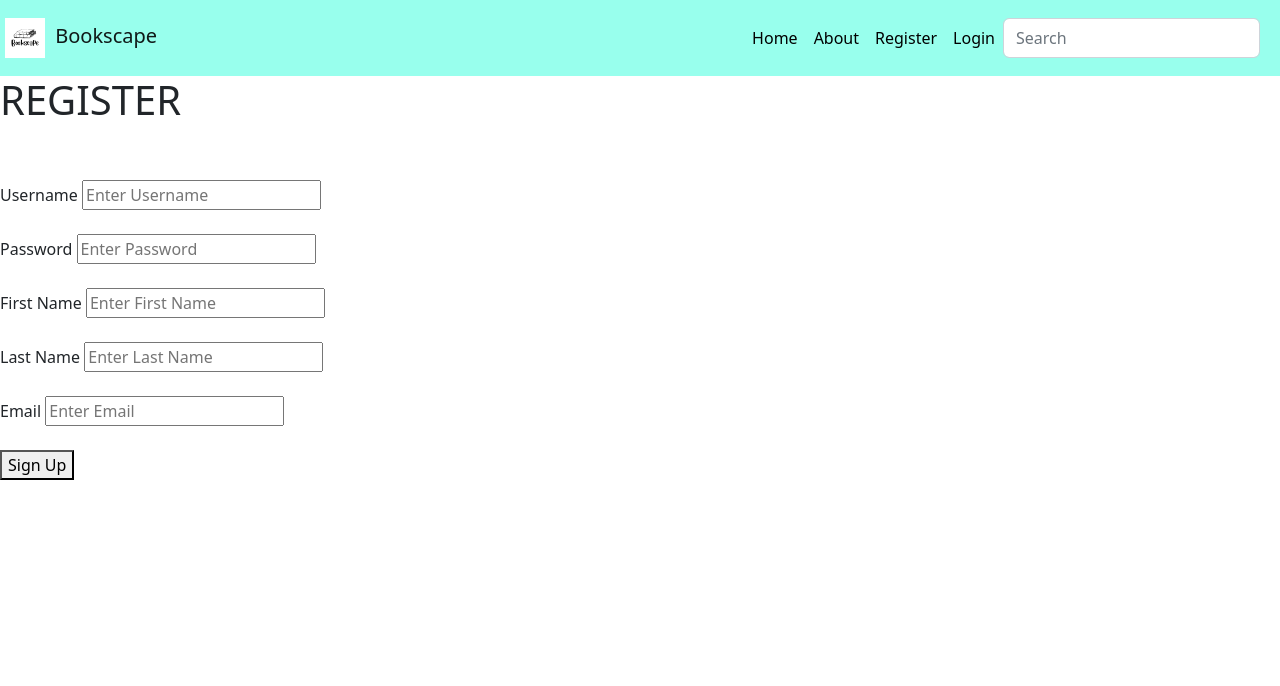
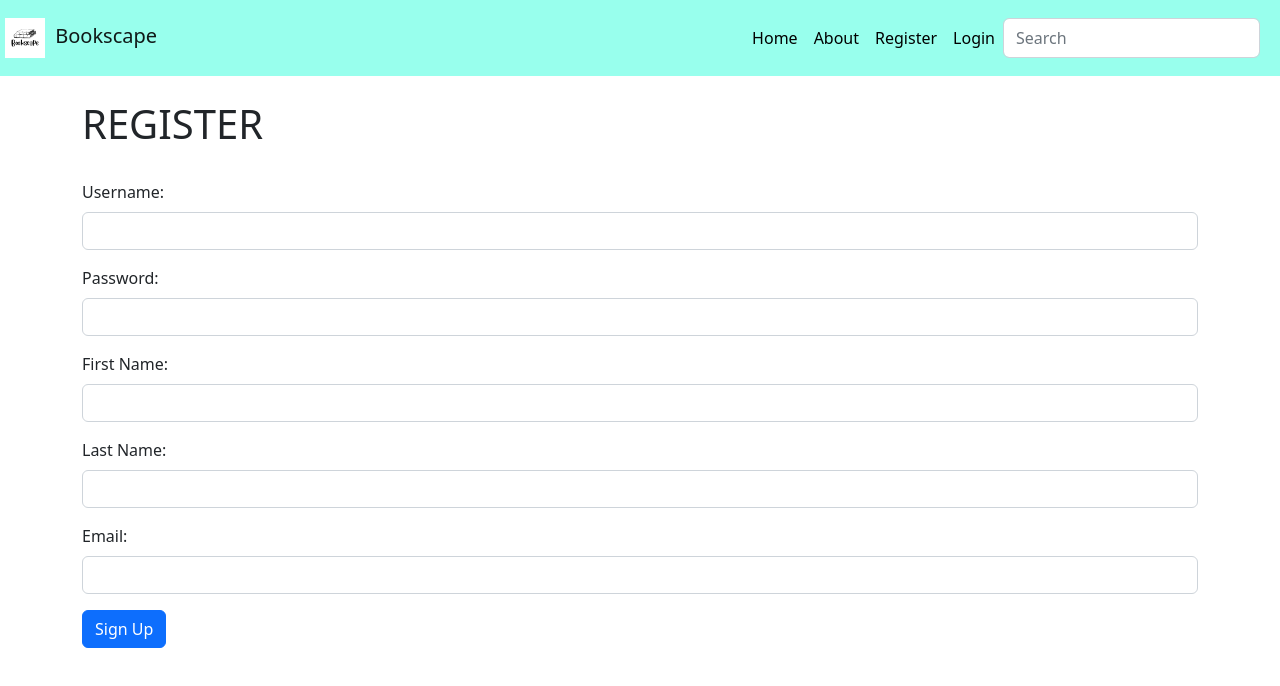
Before and after one commit to JoshLaw-04/BookScape, a React (Create React App) app: page /register in a window 1280 px wide. Shown: the top 686 px of the page. Built offline with nearby package versions, Linux system fonts and the light colour scheme.

Commit message:
Fixed Register feature

```diff
--- a/src/components/SignUp.js
+++ b/src/components/SignUp.js
@@ -1,50 +1,71 @@
 import React, { useContext, useState } from 'react';
+import Form from "react-bootstrap/Form";
+import Button from "react-bootstrap/Button";
+import { Container } from "react-bootstrap";
 import { useNavigate } from 'react-router-dom';
 import UserContext from '../contexts/UserContext';
 import "./Home.css";
 
 
 const SignUp = () => {
-    const [username, setUsername] = useState("");
-    const [password, setPassword] = useState("");
-    const [firstName, setFirstName] = useState("");
-    const [lastName, setLastName] = useState("");
-    const [email, setEmail] = useState("");
+    let [ newUser, setNewUser] = useState({
+        username: null,
+        password: null,
+        firstName: null,
+        lastName: null,
+        email: null
+    })
 
     let { createUser } = useContext(UserContext);
     let navigate = useNavigate();
 
+    function handleChange(event) {
+        setNewUser((prevValue) => {
+            return { ...prevValue, [event.target.name]: event.target.value }
+        });
+    }
+
     function handleSubmit(event) {
         event.preventDefault();
-        createUser(username, password, firstName, lastName, email).then(() => {
+        createUser(newUser).then(() => {
             navigate('/login');
         }).catch(error => {
             console.log(error);
+            console.log(newUser);
             window.alert('Failed registration: error creating user');
         });
     }
 
     return (
-        <form onSubmit={handleSubmit}>
-            <h1>REGISTER</h1>
-            <br></br><br></br>
-            <span>Username  </span>
-            <input placeholder="Enter Username" type="text" name="username" value={username} onChange={e => setUsername(e.target.value)} />
-            <br></br><br></br>
-            <span>Password  </span>
-            <input placeholder="Enter Password" type="password" name="password" value={password} onChange={e => setPassword(e.target.value)} />
-            <br /><br></br>
-            <span>First Name  </span>
-            <input placeholder="Enter First Name" type="text" name="firstName" value={firstName} onChange={e => setFirstName(e.target.value)} />
-            <br /><br></br>
-            <span>Last Name  </span>
-            <input placeholder="Enter Last Name" type="text" name="lastName" value={lastName} onChange={e => setLastName(e.target.value)} />
-            <br /><br></br>
-            <span>Email  </span>
-            <input placeholder="Enter Email" type="text" name="email" value={email} onChange={e => setEmail(e.target.value)} />
-            <br /><br></br>
-            <button>Sign Up</button>
-        </form>
+        <Container>
+        <br/>
+        <h1>REGISTER</h1>
+        <br></br>
+        <Form id='signUpForm' onSubmit={handleSubmit}>
+            <Form.Group className="mb-3" >
+                <Form.Label>Username:</Form.Label>
+                <Form.Control type="text" name="username" value={newUser.username} onChange={handleChange} />
+            </Form.Group>
+            <Form.Group className="mb-3" >
+                <Form.Label>Password:</Form.Label>
+                <Form.Control type="password" name="password" value={newUser.password} onChange={handleChange} />
+            </Form.Group>
+            <Form.Group className="mb-3" >
+                <Form.Label>First Name:</Form.Label>
+                <Form.Control type="string" name="firstName" value={newUser.firstName} onChange={handleChange} />
+            </Form.Group>
+            <Form.Group className="mb-3" >
+                <Form.Label>Last Name:</Form.Label>
+                <Form.Control type="text" name="lastName" value={newUser.lastName} onChange={handleChange} />
+            </Form.Group>
+            <Form.Group className="mb-3" >
+                <Form.Label>Email:</Form.Label>
+                <Form.Control type="text" name="email" value={newUser.email} onChange={handleChange} />
+            </Form.Group>
+          <Button type="submit" id="saveBtn">Sign Up</Button>
+        </Form>
+        <br/>
+        </Container>
     )
 };
 
--- a/src/contexts/UserProvider.js
+++ b/src/contexts/UserProvider.js
@@ -83,10 +83,9 @@ export const UserProvider = (props) => {
 
     const baseUrl = "http://localhost:3000/api/users/";
 
-    function createUser(username, password) {
-        let user = { username, password };
+    function createUser(newUser) {
 
-        return axios.post(baseUrl, user)
+        return axios.post(baseUrl, newUser)
             .then(response => {
                 return new Promise(resolve => resolve(response.data));
             }
```
